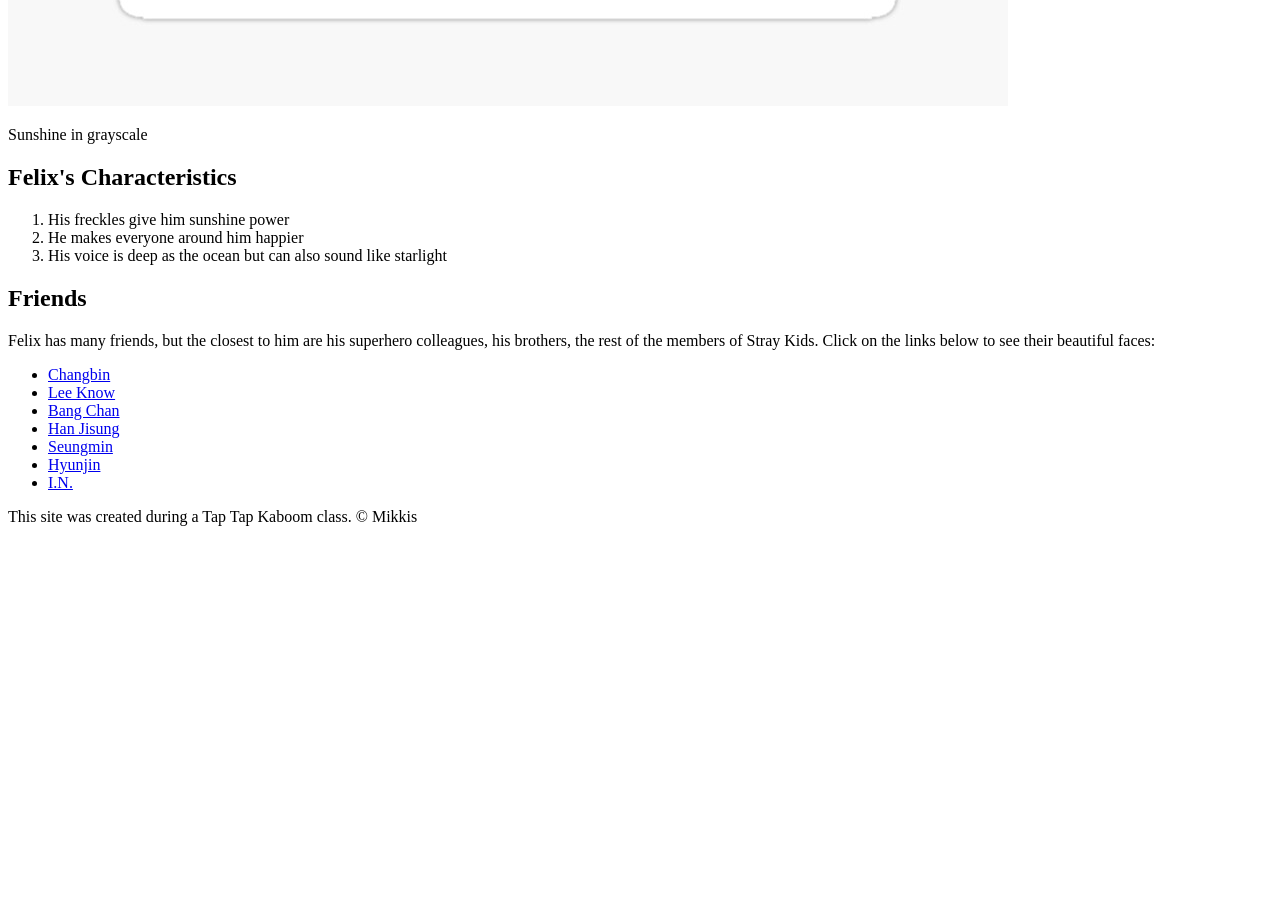
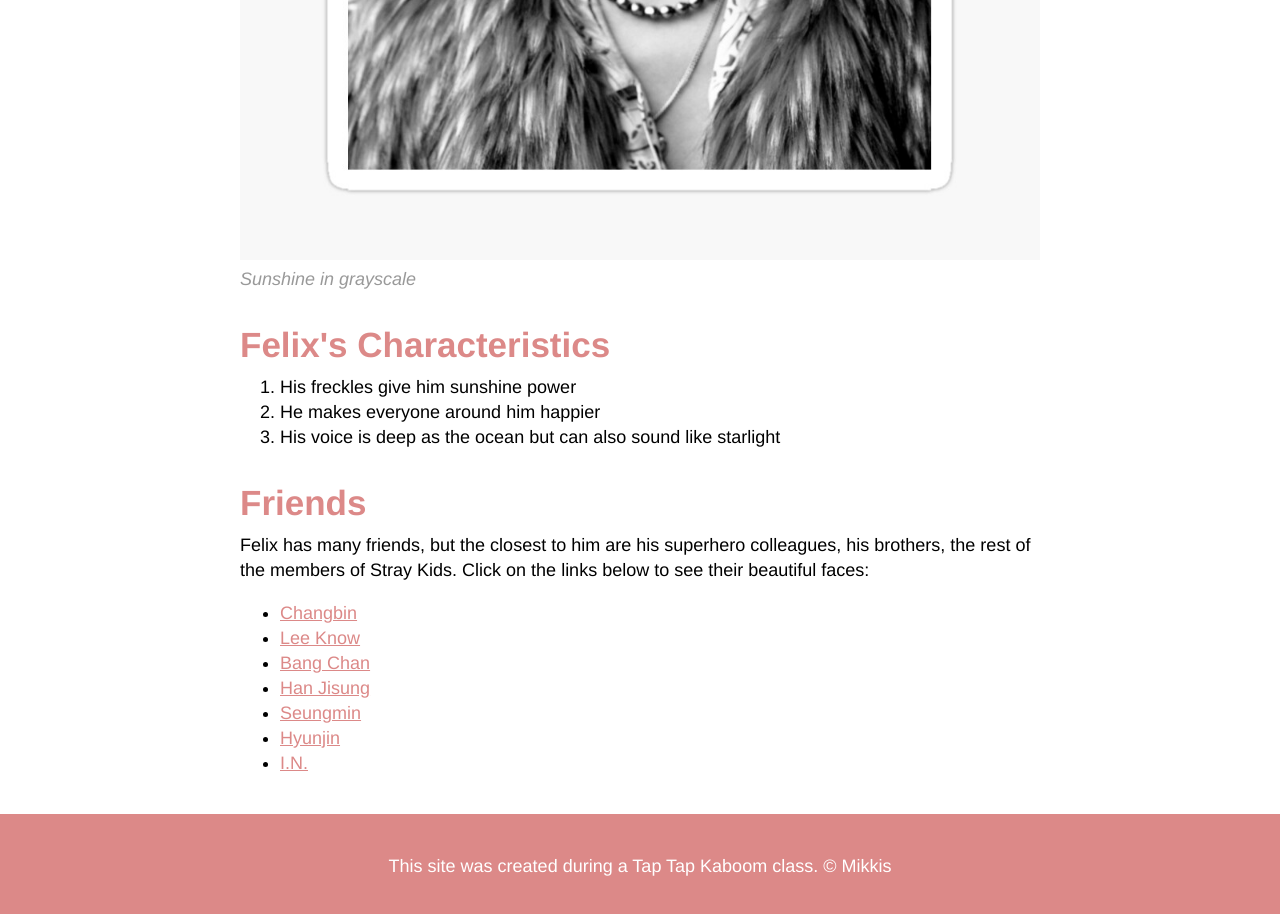
Before and after one commit to Mikkis82/cartoon-hero, a plain HTML site: page index.html in a window 1280 px wide. Shown: the part 1580-2494 px from the top of the page. Before the commit the page ends 2122 px from the top, so only its background shows below. Drawn offline with Linux system fonts and the light colour scheme.

Commit message:
Wrote the css for our character's website and changed some html

```diff
--- /dev/null
+++ b/css/hero.css
@@ -0,0 +1,69 @@
+body{
+	margin: 0;
+	font-family: Helvetica, Arial, sans-serif;
+	font-size: 18px;
+	line-height: 25px;
+}
+
+header{
+	background-color: #dc8988;
+	text-align: center;
+	padding-top: 50px;
+	padding-bottom: 50px;
+
+}
+
+header h1{
+
+	color: white;
+	font-size: 50px;
+
+}
+
+header img{
+	border-radius: 50px;
+	border:10px solid #b85452;
+
+}
+
+main{
+	max-width: 800px;
+	margin: 0 auto;
+	padding: 20px;
+}
+
+main img{
+	max-width: 100%;
+}
+h2{
+	font-size: 35px;
+	color: #dc8988;
+	margin:40px 0 10px;
+}
+
+a{
+	color:#dc8988;
+}
+a:hover{
+	color:white;
+	background-color:#dc8988 ;
+
+}
+
+footer{
+	background-color: #dc8988;
+	text-align: center;
+	color: white;
+	padding: 40px;
+
+}
+
+footer p{
+	margin:0;
+}
+
+p.caption{
+	color:#999999;
+	font-style: italic;
+	margin-top: 0;
+}
--- a/index.html
+++ b/index.html
@@ -5,11 +5,12 @@
 	<meta name="viewport" content="width=device-width, initial-scale=1">
 	<title>Sunshine page</title>
 	<link rel="icon" href="img/sol.png">
+	<link rel="stylesheet" type="text/css" href="css/hero.css">
 </head>
 <body>
 	<!--header element-->
 	<header>
-		<img src="img/Felix-avatar.jpg" width="500px">
+		<img src="img/Felix-avatar.jpeg" width="500px">
 		<h1>Lee Felix</h1>
 	</header>
 	<!-- main element -->
@@ -17,7 +18,7 @@
 		<h2>About Lee Felix</h2>
 		<p>Lee Felix aka Sunshine is a beautiful, freckled, warm, soft and talented superhero. His main talent is that he is amazing. He is a member of the Superhero group Stray kids together with 7 equally amazing heroes.</p>
 		<img src="img/cat.jpeg">
-		<p>Sunshine in grayscale</p>
+		<p class="caption">Sunshine in grayscale</p>
 
 		<!-- Characteristics -->
 		<h2>Felix's Characteristics</h2>
```
Also changed, not shown: img/Felix-avatar.jpeg (added), 1 other file.
